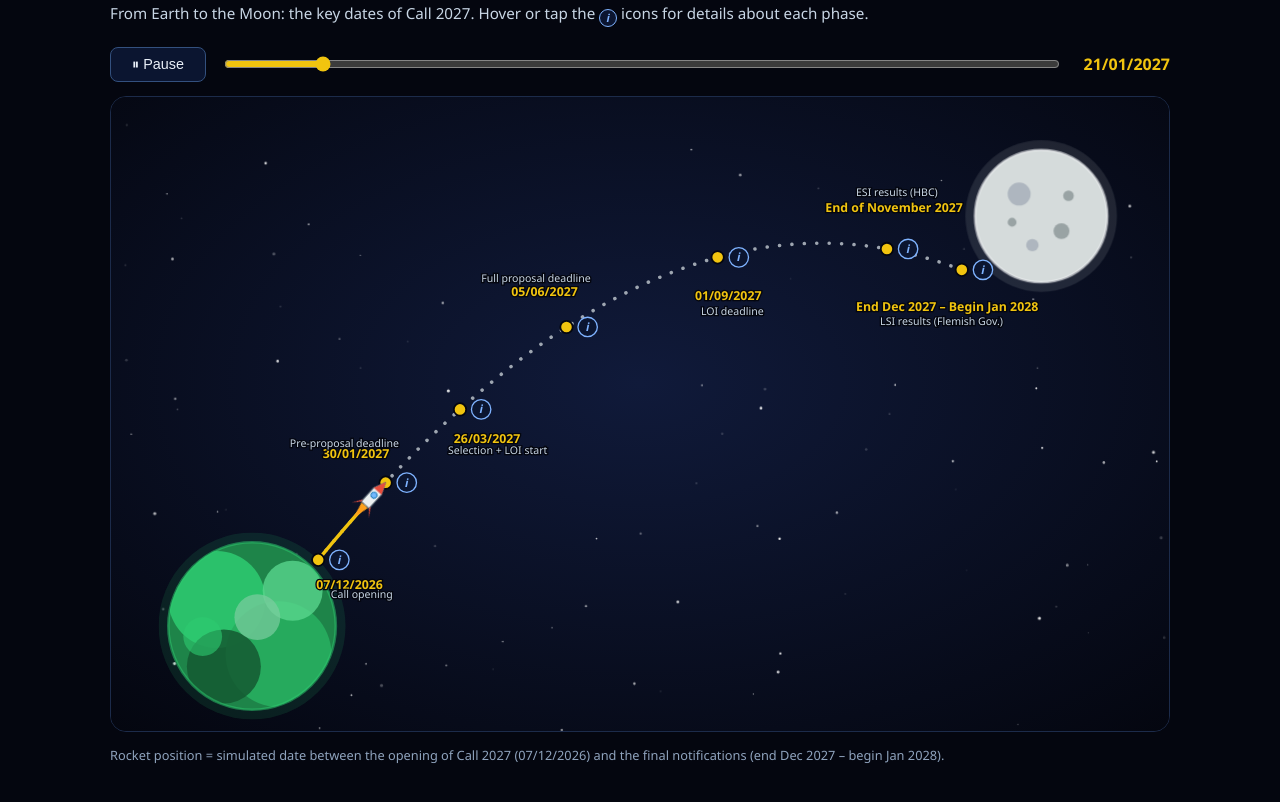
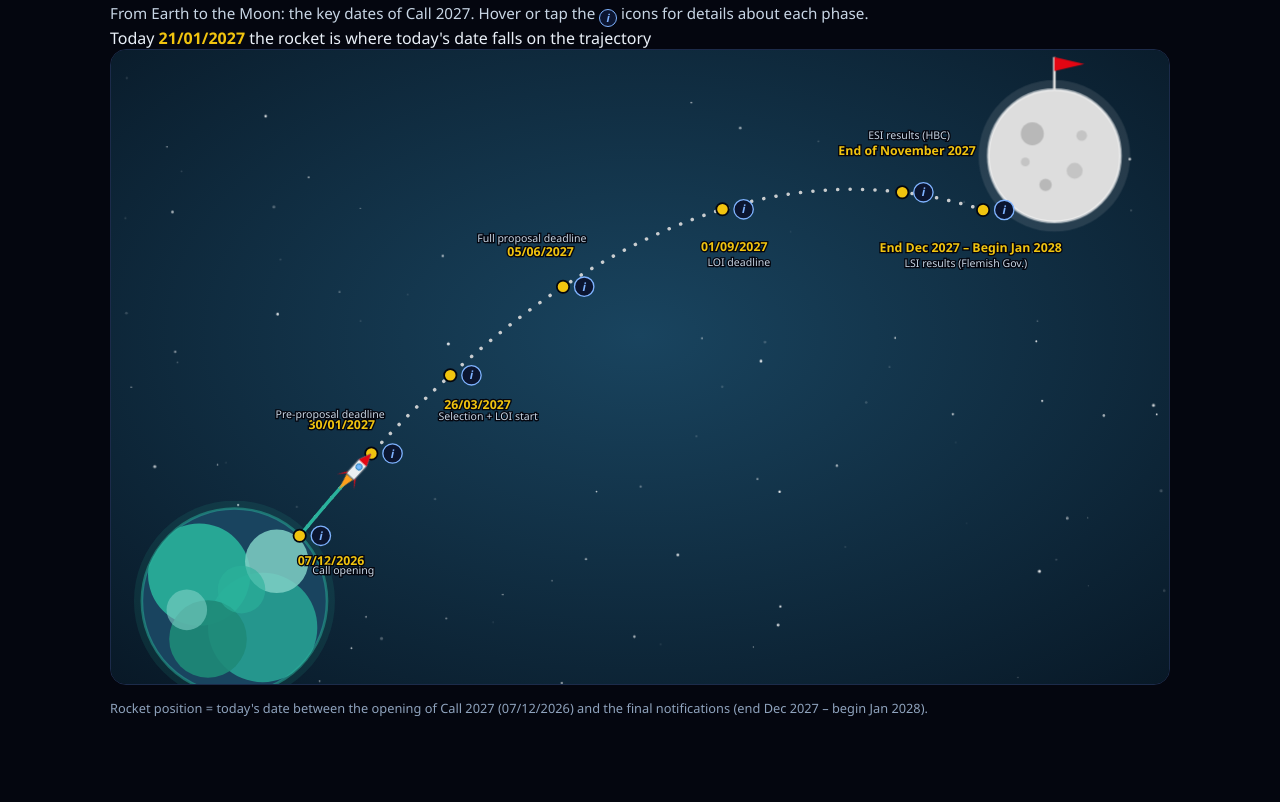
Before and after one commit to michiel-w/moonshot-call-2027-timeline, a plain HTML site: page index.html in a window 1280 px wide. Shown: the part 68-870 px from the top of the page. After the commit the page ends 846 px from the top, so only its background shows below. Drawn offline with Linux system fonts and the light colour scheme.

Commit message:
Update index.html

```diff
--- a/index.html
+++ b/index.html
@@ -4,6 +4,9 @@
   <meta charset="UTF-8">
   <meta name="viewport" content="width=device-width, initial-scale=1.0">
   <title>Moonshot Flanders — Call 2027 Timeline</title>
+  <link rel="preconnect" href="https://fonts.googleapis.com">
+  <link rel="preconnect" href="https://fonts.gstatic.com" crossorigin>
+  <link href="https://fonts.googleapis.com/css2?family=League+Spartan:wght@400;500;600;700&display=swap" rel="stylesheet">
   <link rel="stylesheet" href="style.css">
 </head>
 <body>
@@ -16,11 +19,10 @@
       </p>
     </header>
 
-    <section class="controls" aria-label="Timeline controls">
-      <button id="playPause" class="btn" type="button" aria-label="Pause animation">⏸ Pause</button>
-      <input id="daySlider" type="range" min="0" max="404" value="0" step="1"
-             aria-label="Scrub through the call timeline">
-      <span id="currentDate" class="current-date">07/12/2026</span>
+    <section class="today-bar" aria-label="Current position">
+      <span class="today-label">Today</span>
+      <span id="currentDate" class="current-date">—</span>
+      <span class="today-hint">the rocket is where today's date falls on the trajectory</span>
     </section>
 
     <div id="stage" class="stage">
@@ -28,62 +30,74 @@
            aria-label="Rocket trajectory from Earth to the Moon, with the phases of Call 2027 marked along the path">
         <defs>
           <radialGradient id="bgGlow" cx="50%" cy="45%" r="75%">
-            <stop offset="0%" stop-color="#101a3a"/>
-            <stop offset="100%" stop-color="#04060f"/>
+            <stop offset="0%" stop-color="#19445F"/>
+            <stop offset="100%" stop-color="#081826"/>
           </radialGradient>
           <clipPath id="earthClip">
-            <circle cx="160" cy="600" r="95"/>
+            <circle cx="140" cy="625" r="105"/>
           </clipPath>
         </defs>
 
         <rect width="1200" height="720" fill="url(#bgGlow)"/>
         <g id="stars"></g>
 
-        <!-- Earth: overlapping green circles, bottom left -->
+        <!-- Earth: overlapping green circles, bottom left corner -->
         <g id="earth">
-          <circle cx="160" cy="600" r="106" fill="#2ecc71" opacity="0.12"/>
-          <circle cx="160" cy="600" r="95" fill="#1e8449"/>
+          <circle cx="140" cy="625" r="114" fill="#2AB29C" opacity="0.12"/>
+          <circle cx="140" cy="625" r="105" fill="#19445F"/>
           <g clip-path="url(#earthClip)">
-            <circle cx="120" cy="570" r="55" fill="#2ecc71" opacity="0.85"/>
-            <circle cx="190" cy="632" r="60" fill="#27ae60" opacity="0.9"/>
-            <circle cx="206" cy="560" r="34" fill="#58d68d" opacity="0.8"/>
-            <circle cx="128" cy="646" r="42" fill="#145a32" opacity="0.85"/>
-            <circle cx="166" cy="590" r="26" fill="#7dcea0" opacity="0.7"/>
-            <circle cx="104" cy="612" r="22" fill="#2ecc71" opacity="0.6"/>
+            <circle cx="100" cy="595" r="58" fill="#2AB29C" opacity="0.9"/>
+            <circle cx="172" cy="655" r="62" fill="#2AB29C" opacity="0.75"/>
+            <circle cx="188" cy="580" r="36" fill="#7FD1C6" opacity="0.85"/>
+            <circle cx="110" cy="668" r="44" fill="#1E8A78" opacity="0.9"/>
+            <circle cx="148" cy="612" r="27" fill="#2AB29C" opacity="0.6"/>
+            <circle cx="86" cy="635" r="23" fill="#7FD1C6" opacity="0.6"/>
           </g>
-          <circle cx="160" cy="600" r="95" fill="none" stroke="#2ecc71" stroke-width="3" opacity="0.5"/>
+          <circle cx="140" cy="625" r="105" fill="none" stroke="#2AB29C" stroke-width="3" opacity="0.5"/>
         </g>
 
-        <!-- Moon, top right -->
+        <!-- Moon (image, with drawn fallback), top right, plus red flag -->
         <g id="moon">
-          <circle cx="1055" cy="135" r="86" fill="#d5dbdb" opacity="0.12"/>
-          <circle cx="1055" cy="135" r="75" fill="#d5dbdb"/>
-          <circle cx="1030" cy="110" r="13" fill="#aeb6bf"/>
-          <circle cx="1078" cy="152" r="9" fill="#99a3a4"/>
-          <circle cx="1045" cy="168" r="7" fill="#aeb6bf"/>
-          <circle cx="1086" cy="112" r="6" fill="#99a3a4"/>
-          <circle cx="1022" cy="142" r="5" fill="#99a3a4"/>
-          <circle cx="1055" cy="135" r="75" fill="none" stroke="#f4f6f7" stroke-width="3" opacity="0.6"/>
+          <circle cx="1070" cy="120" r="86" fill="#DDDDDD" opacity="0.12"/>
+          <g id="moonFallback">
+            <circle cx="1070" cy="120" r="75" fill="#DDDDDD"/>
+            <circle cx="1045" cy="95" r="13" fill="#B8B8B8"/>
+            <circle cx="1093" cy="137" r="9" fill="#C4C4C4"/>
+            <circle cx="1060" cy="153" r="7" fill="#B8B8B8"/>
+            <circle cx="1101" cy="97" r="6" fill="#C4C4C4"/>
+            <circle cx="1037" cy="127" r="5" fill="#C4C4C4"/>
+            <circle cx="1070" cy="120" r="75" fill="none" stroke="#FFFFFF" stroke-width="3" opacity="0.6"/>
+          </g>
+          <image id="moonImage" href="assets/moon.png" x="995" y="45" width="150" height="150"
+                 preserveAspectRatio="xMidYMid meet" style="display:none"/>
+          <g id="flag">
+            <line x1="1070" y1="46" x2="1070" y2="8" stroke="#DDDDDD" stroke-width="3"/>
+            <path d="M 1070 8 L 1104 16 L 1070 24 Z" fill="#E30613"/>
+          </g>
         </g>
 
         <!-- Dotted trajectory from Earth to Moon -->
-        <path id="trajectory" d="M 235 525 Q 620 55 975 200" fill="none"
-              stroke="#aeb6bf" stroke-width="4" stroke-linecap="round"
+        <path id="trajectory" d="M 214 551 Q 620 55 1000 185" fill="none"
+              stroke="#DDDDDD" stroke-width="4" stroke-linecap="round"
               stroke-dasharray="0.1 14" opacity="0.9"/>
-        <path id="progress" d="M 235 525 Q 620 55 975 200" fill="none"
-              stroke="#f1c40f" stroke-width="4" stroke-linecap="round"
+        <path id="progress" d="M 214 551 Q 620 55 1000 185" fill="none"
+              stroke="#2AB29C" stroke-width="4" stroke-linecap="round"
               stroke-dasharray="0 100000"/>
 
         <g id="phases"></g>
 
-        <!-- Rocket, positioned along the trajectory by script.js -->
+        <!-- Rocket (logo image, with drawn fallback), positioned by script.js -->
         <g id="rocket">
-          <path class="flame" d="M -15 -5 L -32 0 L -15 5 Z" fill="#ff9f1a"/>
-          <path d="M -15 -6 L 6 -6 L 20 0 L 6 6 L -15 6 Z" fill="#ecf0f1" stroke="#566573" stroke-width="1"/>
-          <path d="M 6 -6 L 20 0 L 6 6 Z" fill="#e74c3c"/>
-          <path d="M -15 -6 L -23 -13 L -12 -6 Z" fill="#e74c3c"/>
-          <path d="M -15 6 L -23 13 L -12 6 Z" fill="#e74c3c"/>
-          <circle cx="0" cy="0" r="3.4" fill="#74b9ff" stroke="#2e86c1" stroke-width="1.2"/>
+          <g id="rocketFallback">
+            <path class="flame" d="M -15 -5 L -32 0 L -15 5 Z" fill="#ff9f1a"/>
+            <path d="M -15 -6 L 6 -6 L 20 0 L 6 6 L -15 6 Z" fill="#ecf0f1" stroke="#566573" stroke-width="1"/>
+            <path d="M 6 -6 L 20 0 L 6 6 Z" fill="#E30613"/>
+            <path d="M -15 -6 L -23 -13 L -12 -6 Z" fill="#E30613"/>
+            <path d="M -15 6 L -23 13 L -12 6 Z" fill="#E30613"/>
+            <circle cx="0" cy="0" r="3.4" fill="#74b9ff" stroke="#2e86c1" stroke-width="1.2"/>
+          </g>
+          <image id="rocketImage" href="assets/rocket.png" x="-26" y="-26" width="52" height="52"
+                 preserveAspectRatio="xMidYMid meet" style="display:none"/>
         </g>
       </svg>
 
@@ -95,7 +109,7 @@
     </div>
 
     <footer class="page-footer">
-      <p>Rocket position = simulated date between the opening of Call 2027 (07/12/2026) and the final notifications (end Dec 2027 – begin Jan 2028).</p>
+      <p>Rocket position = today's date between the opening of Call 2027 (07/12/2026) and the final notifications (end Dec 2027 – begin Jan 2028).</p>
     </footer>
   </main>
 
```
